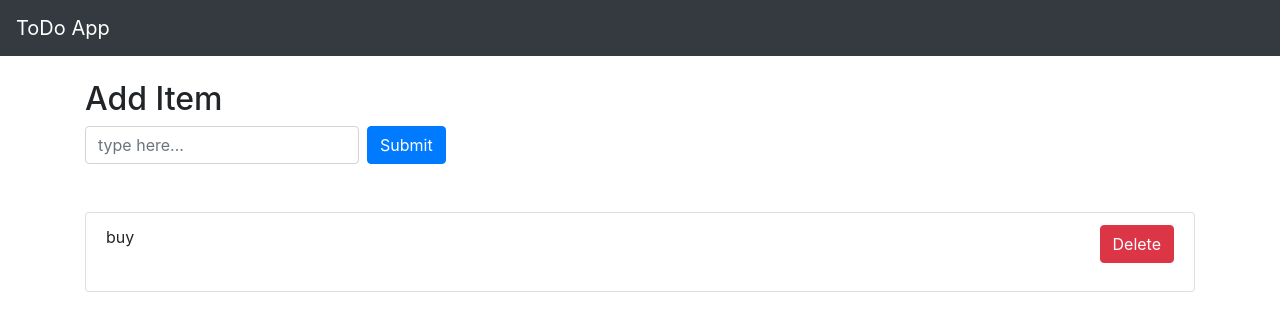
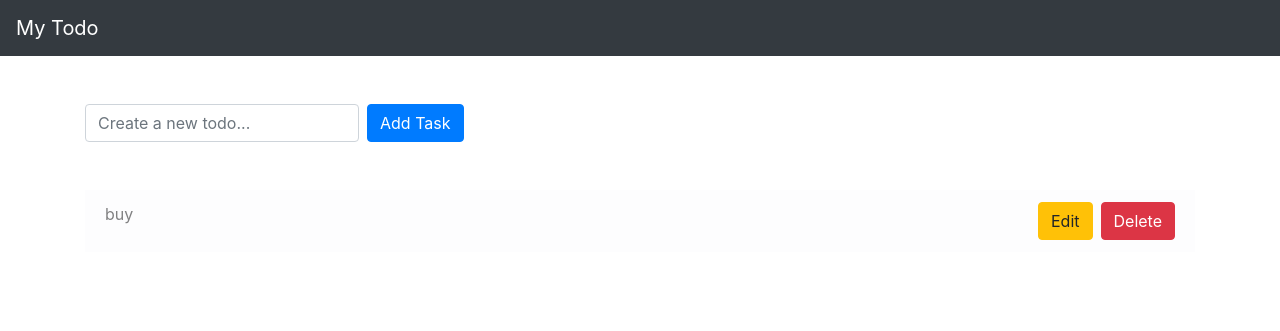
Before and after one commit to Girum-Haile/Multi-Language-Todo-App, a Django app: page / in a window 1280 px wide. Shown: the top 331 px of the page. Run offline with Django 3.2, Linux system fonts and the light colour scheme; data comes from the database, SQL or seed files in the repository; both versions use the stored data as it was after the commit; some libraries are stand-ins or nearby versions.

Commit message:
update functionality

```diff
--- a/Todo/templates/Todo/base.html
+++ b/Todo/templates/Todo/base.html
@@ -1,25 +1,32 @@
-
+{% load static %}
 
 <html lang="en">
 <head>
     <meta charset="UTF-8">
     <meta name="viewport" content="width= device-width, initial-scale=1"/>
-    <link rel="stylesheet" href="https://stackpath.bootstrapcdn.com/bootstrap/4.5.2/css/bootstrap.min.css" integrity="sha384-JcKb8q3iqJ61gNV9KGb8thSsNjpSL0n8PARn9HuZOnIxN0hoP+VmmDGMN5t9UJ0Z" crossorigin="anonymous">
+    <link rel="stylesheet" href="https://stackpath.bootstrapcdn.com/bootstrap/4.5.2/css/bootstrap.min.css"
+          integrity="sha384-JcKb8q3iqJ61gNV9KGb8thSsNjpSL0n8PARn9HuZOnIxN0hoP+VmmDGMN5t9UJ0Z" crossorigin="anonymous">
 
-    <script src="https://code.jquery.com/jquery-3.5.1.slim.min.js" integrity="sha384-DfXdz2htPH0lsSSs5nCTpuj/zy4C+OGpamoFVy38MVBnE+IbbVYUew+OrCXaRkfj" crossorigin="anonymous"></script>
-    <script src="https://cdn.jsdelivr.net/npm/popper.js@1.16.1/dist/umd/popper.min.js" integrity="sha384-9/reFTGAW83EW2RDu2S0VKaIzap3H66lZH81PoYlFhbGU+6BZp6G7niu735Sk7lN" crossorigin="anonymous"></script>
-    <script src="https://stackpath.bootstrapcdn.com/bootstrap/4.5.2/js/bootstrap.min.js" integrity="sha384-B4gt1jrGC7Jh4AgTPSdUtOBvfO8shuf57BaghqFfPlYxofvL8/KUEfYiJOMMV+rV" crossorigin="anonymous"></script>
-    <title>Todo</title>
+    <script src="https://code.jquery.com/jquery-3.5.1.slim.min.js"
+            integrity="sha384-DfXdz2htPH0lsSSs5nCTpuj/zy4C+OGpamoFVy38MVBnE+IbbVYUew+OrCXaRkfj"
+            crossorigin="anonymous"></script>
+    <script src="https://cdn.jsdelivr.net/npm/popper.js@1.16.1/dist/umd/popper.min.js"
+            integrity="sha384-9/reFTGAW83EW2RDu2S0VKaIzap3H66lZH81PoYlFhbGU+6BZp6G7niu735Sk7lN"
+            crossorigin="anonymous"></script>
+    <script src="https://stackpath.bootstrapcdn.com/bootstrap/4.5.2/js/bootstrap.min.js"
+            integrity="sha384-B4gt1jrGC7Jh4AgTPSdUtOBvfO8shuf57BaghqFfPlYxofvL8/KUEfYiJOMMV+rV"
+            crossorigin="anonymous"></script>
+    <title>My Todo</title>
 </head>
 <body>
-    <nav class="navbar navbar-dark bg-dark">
-        <a class="navbar-brand" href="{% url 'Todo:home'%}">ToDo App</a>
-    </nav>
+<nav class="navbar navbar-dark bg-dark">
+    <a class="navbar-brand" href="{% url 'Todo:home'%}">My Todo</a>
+</nav>
 
-    <div class="container">
-        {% block content %} {% endblock content%}
+<div class="container">
+    {% block content %} {% endblock content%}
 
-    </div>
+</div>
 
 
 </body>
--- a/Todo/templates/Todo/index.html
+++ b/Todo/templates/Todo/index.html
@@ -2,33 +2,29 @@
 {% load static%}
 
 {% block content %}
+
 <div class="row mt-4">
-        <div class="col">
-            <h2> Add Item </h2>
+    <div class="col-lg-6 col-lg-offset-3 mt-4">
         <form action="add_todo/" method="post" class="form-inline">
-                <input type="text" name="content" class="form-control mb-2 mr-sm-2"  placeholder="type here...">
-                <button type="submit" class="btn btn-primary mb-2">Submit</button>
+            {% csrf_token%}
+            <input type="text" name="content" class="form-control mb-2 mr-sm-2" placeholder="Create a new todo...">
+            <button type="submit" class="btn btn-primary mb-2">Add Task</button>
         </form>
     </div>
 </div>
 
 <div class="row mt-4">
     <div class="col">
-            <ul class="list-group">
+        <ul class="list-group list-group-flush">
             {% for todo_item in todo_items %}
-                     <li class="list-group-item ">{{ todo_item.text }}
-                         <div class="float-right">
-                             <form action="delete_todo/{{todo_item.id}}/" method="post">
-                                <button type="submit" class="btn  btn-danger">Delete</button>
-                             </form>
-                         </div>
+            <li class="list-group-item list-group-item-action list-group-item-light">
+                {{ todo_item.text }}
+                <a href="delete_todo/{{todo_item.id}}/" class="btn btn-danger float-right">Delete </a>
+                <a href="edit/{{todo_item.id}}/" class="btn btn-warning float-right mr-sm-2">Edit </a>
             </li>
             {% endfor %}
         </ul>
-
+    </div>
 </div>
 
-    </div>
-
-
 {% endblock content %}
--- a/Todo/urls.py
+++ b/Todo/urls.py
@@ -1,11 +1,11 @@
 from django.urls import path
-from .views import home, add_todo, delete_todo
+from .views import home, add_todo, delete_todo, edit
 
 app_name = 'Todo'
 
 urlpatterns = [
     path('', home, name='home'),
     path('add_todo/', add_todo, name="add_todo"),
-    path('delete_todo/<int:todo_id>/', delete_todo),
-
+    path('delete_todo/<int:todo_id>/', delete_todo, name="delete_todo"),
+    path('edit/<int:todo_id>/', edit, name="edit")
 ]
--- a/Todo/views.py
+++ b/Todo/views.py
@@ -1,7 +1,7 @@
-from django.shortcuts import render
-from django.views.decorators.csrf import csrf_exempt
+from django.shortcuts import render, redirect
 from django.utils import timezone
 from Todo.models import Todo
+from .forms import TodoForm
 from django.http import HttpResponseRedirect
 
 
@@ -13,7 +13,6 @@ def home(request):
     })
 
 
-@csrf_exempt
 def add_todo(request):
     current_date = timezone.now()
     content = request.POST["content"]
@@ -22,7 +21,18 @@ def add_todo(request):
     return HttpResponseRedirect("/")
 
 
-@csrf_exempt
 def delete_todo(request, todo_id):
     Todo.objects.get(id=todo_id).delete()
     return HttpResponseRedirect("/")
+
+
+def edit(request, todo_id):
+    if request.method == 'POST':
+        item = Todo.objects.get(pk=todo_id)
+        form = TodoForm(request.POST or None, instance=item)
+        if form.is_valid():
+            form.save()
+            return redirect('home')
+    else:
+        item = Todo.objects.get(pk=todo_id)
+        return render(request, 'Todo/edit.html', {'item': item})
```
Also changed, not shown: Todo/forms.py (added, +8 -0 lines), Todo/templates/Todo/edit.html (added, +17 -0 lines), Todo/models.py (line endings or trailing spaces), db.sqlite3. Lines whose indentation alone changed are shown as unchanged.
